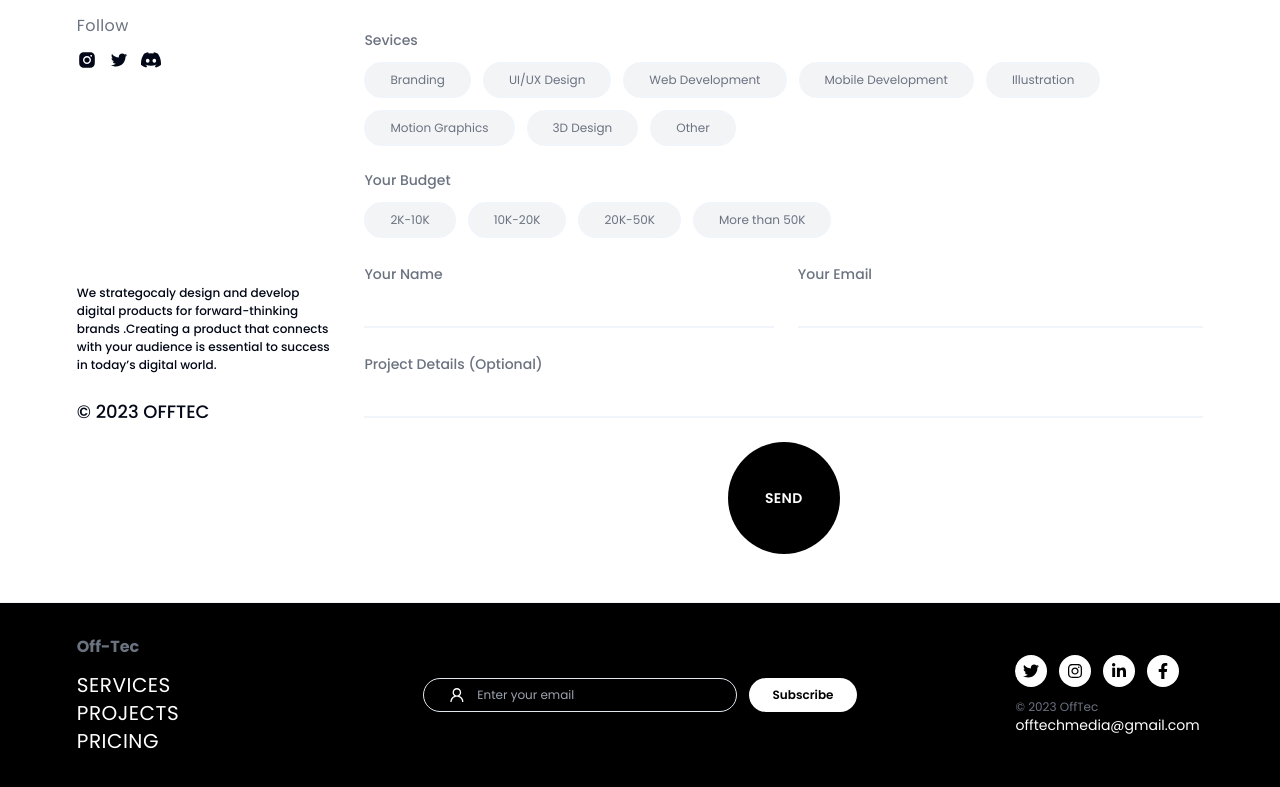
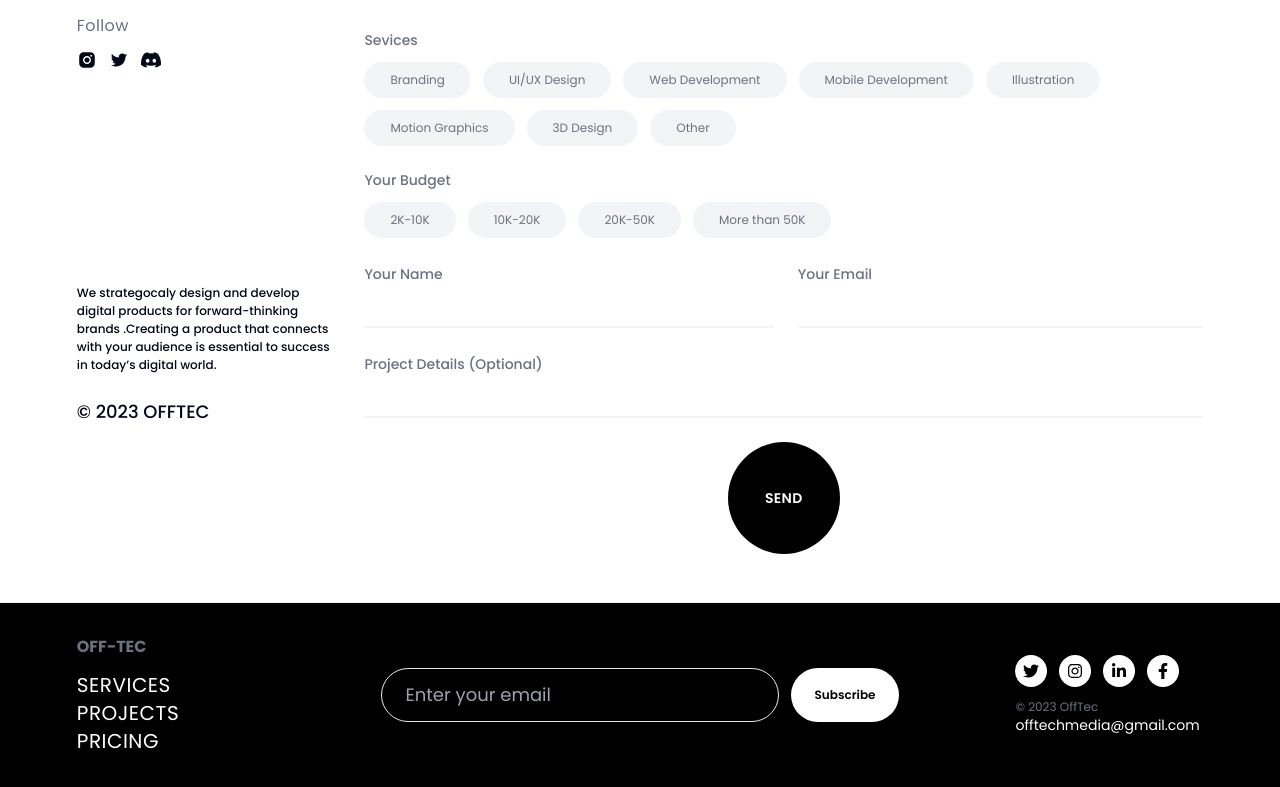
Before and after one commit to Bharat1111/offtec, a Next.js app: page /hireus in a window 1280 px wide. Shown: the part 561-1348 px from the top of the page. Built offline with nearby package versions, Linux system fonts and the light colour scheme.

Commit message:
subscribe firebase

```diff
--- a/src/components/Footer.tsx
+++ b/src/components/Footer.tsx
@@ -1,5 +1,9 @@
+"use client";
+
+import { addDoc, collection } from "firebase/firestore";
 import Link from "next/link";
 import React from "react";
+import { useForm } from "react-hook-form";
 import { AiOutlineUser } from "react-icons/ai";
 import {
   FaTwitter,
@@ -7,31 +11,98 @@ import {
   FaLinkedinIn,
   FaFacebookF,
 } from "react-icons/fa";
+import { db } from "@/lib/firebaseconfig";
 
 const Footer = () => {
+  const {
+    register,
+    control,
+    handleSubmit,
+    reset,
+    formState: { errors },
+  } = useForm();
+
+  const [loading, setLoading] = React.useState(false);
+  const [success, setSuccess] = React.useState(false);
+
+  const addData = async (data: any) => {
+    setLoading(true);
+    try {
+      const docRef = await addDoc(collection(db, "newsletter"), data);
+      console.log("Document written with ID: ", docRef.id);
+      setSuccess(true);
+      reset();
+      setLoading(false);
+      setTimeout(() => {
+        setSuccess(false);
+      }, 5000);
+    } catch (e) {
+      console.error("Error adding document: ", e);
+      setLoading(false);
+    }
+  };
+
   return (
     <footer className="px-[6%] container bg-black py-8   items-center gap-6 md:gap-0 justify-center  flex flex-col md:grid md:grid-cols-12   md:justify-around  text-white border-t border-t-slate-100">
       <div className="col-span-2">
-        <h1 className="text-base font-bold text-gray-500 pb-3">Off-Tec</h1>
+        <h1 className="text-base font-bold text-gray-500 pb-3 uppercase">
+          Off-Tec
+        </h1>
         <p className="text-xl uppercase tracking-wide">Services</p>
         <p className="text-xl uppercase tracking-wide">Projects</p>
         <p className="text-xl uppercase tracking-wide">Pricing</p>
       </div>
 
-      <div className="flex gap-3 col-span-8 justify-center">
-        <div className="border px-6 text-xs py-1.5 flex gap-3 items-center rounded-full">
-          <AiOutlineUser className="text-xl" />
+      <form
+        className="flex gap-3 col-span-8 justify-center"
+        onSubmit={handleSubmit((data) => {
+          addData(data);
+        })}
+      >
+        <div className="border px-6 text-lg py-3 flex gap-3 items-center rounded-full">
           <input
-            type="text"
+            type="email"
             placeholder="Enter your email"
             className="outline-none bg-transparent w-full"
+            {...register("email", {
+              required: true,
+              pattern: /^[a-z0-9._%+-]+@[a-z0-9.-]+\.[a-z]{2,4}$/,
+            })}
           />
         </div>
-        <button className="bg-white text-black px-6 py-1.5 rounded-full flex gap-2 items-center">
-          <p className="text-xs font-semibold">Subscribe</p>
+        <button
+          type="submit"
+          className="bg-white text-black px-6 py-3 rounded-full flex gap-2 items-center"
+        >
+          {loading ? (
+            <svg
+              className="animate-spin  h-5 w-5 text-black"
+              xmlns="http://www.w3.org/2000/svg"
+              fill="none"
+              viewBox="0 0 24 24"
+            >
+              <circle
+                className="opacity-25"
+                cx="12"
+                cy="12"
+                r="10"
+                stroke="currentColor"
+                strokeWidth="4"
+              ></circle>
+              <path
+                className="opacity-75"
+                fill="currentColor"
+                d="M4 12a8 8 0 018-8V0C5.373 0 0 5.373 0 12h4z"
+              ></path>
+            </svg>
+          ) : success ? (
+            <p className="text-xs font-semibold">Subscribed</p>
+          ) : (
+            <p className="text-xs font-semibold">Subscribe</p>
+          )}
           {/* <BsArrowRightShort /> */}
         </button>
-      </div>
+      </form>
 
       <div className="flex flex-col col-span-2">
         <div className="flex gap-3">
```
